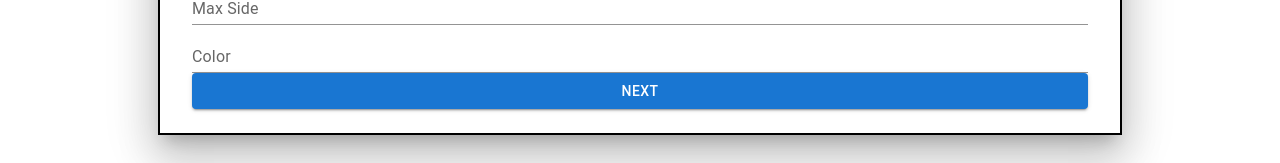
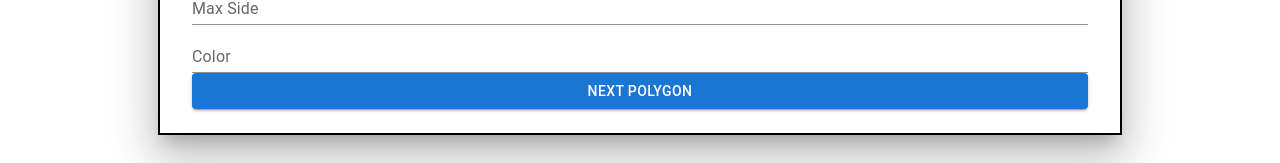
Before and after one commit to F1st3K/swapi, a React (Create React App) app: page /maps in a window 1280 px wide. Shown: the part 567-730 px from the top of the page. Built offline with nearby package versions, Linux system fonts and the light colour scheme.

Commit message:
view fix

```diff
--- a/src/components/LeafletMap/LeafletDrawPolygons.tsx
+++ b/src/components/LeafletMap/LeafletDrawPolygons.tsx
@@ -36,7 +36,7 @@ const LeafletDrawPolygons = ({changeNext, onError, rule, initialPolygons = [], d
     }
 
     const handleNextPolygon = (toggle: boolean) => {
-        if (!toggle) {
+        if (toggle) {
             setPolygonInfo({coordinates: [], fillColor: defaultColor});
         } else {
             setPolygons(prevState => polygonInfo ? [...prevState, polygonInfo] : [...prevState]);
--- a/src/pages/Maps.tsx
+++ b/src/pages/Maps.tsx
@@ -49,7 +49,7 @@ const Maps = () => {
                            onChange={(event) => {setColor(event.target.value)}}
                 />
                 <Button onClick={() => setChange(prevState => !prevState)} variant={change ? "outlined" : "contained"}>
-                    Next
+                    {change ? (<>Edit polygon mode</>) : (<>Next polygon</>)}
                 </Button>
                 <Popover open={error !== null} sx={{
                     display: 'flex',
```
